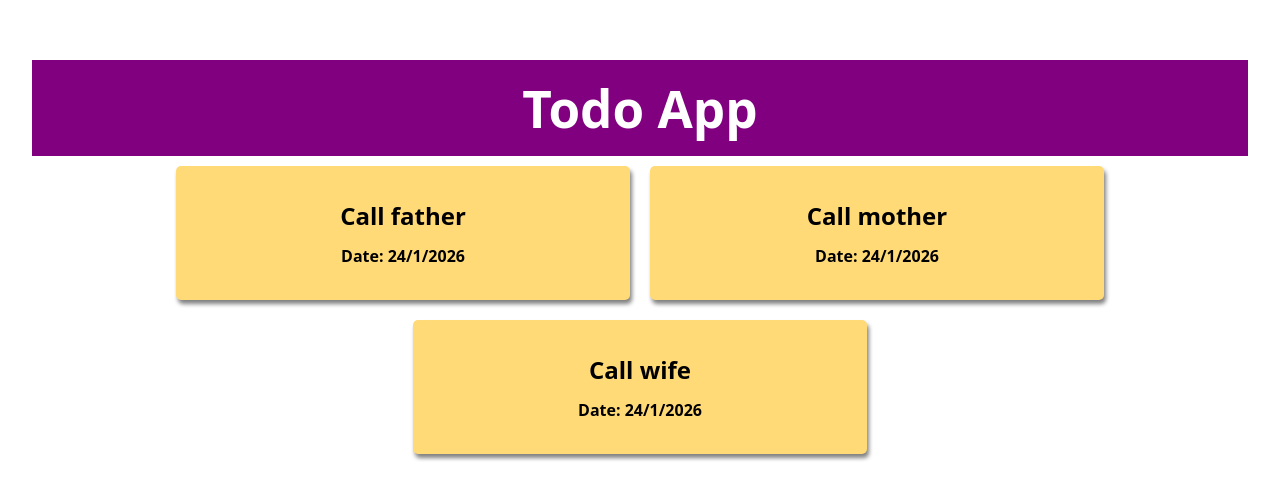
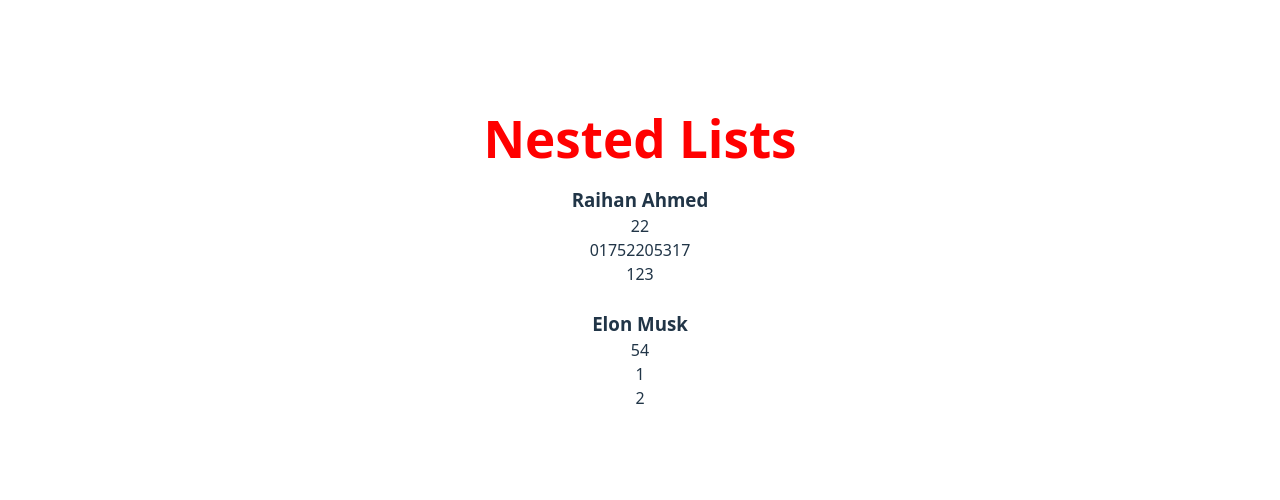
Before and after one commit to raihan2500/React, a React (Vite) app in the folder project1/: page / in a window 1280 px wide. Shown: the part 138-638 px from the top of the page. Built offline with nearby package versions, Linux system fonts and the light colour scheme.

Commit message:
Class 14: Nested list

```diff
--- a/project1/src/App.jsx
+++ b/project1/src/App.jsx
@@ -1,4 +1,4 @@
-import { useState } from 'react'
+import { use, useState } from 'react'
 import reactLogo from './assets/react.svg'
 import viteLogo from '/vite.svg'
 import './App.css'
@@ -7,13 +7,51 @@ import Card from './components/Card'
 import Data from './data.json'
 import {v4 as uuidv4} from "uuid";
 
+const users = [
+  {
+    fullName: "Raihan Ahmed",
+    age: 22,
+    phones:[
+      {home: "01752205317"},
+      {office: "123"}
+    ]
+  },
+
+  {
+    fullName: "Elon Musk",
+    age: 54,
+    phones:[
+      {home: "1"},
+      {office:"2"}
+    ]
+  }
+]
+
+
 function App(){
 
-  return <div>
-    <h1 className='headingStyle'>Todo App</h1>
-    {Data.map((item) => <Card key = {uuidv4()} titleText = {item.title} descText = {item.descText} />)}
+  return(
+    <div>
+      <h1 style={{margin:"20px", color: "red"}} >Nested Lists</h1>
+      {
+        users.map((user, index)=>
+        <article key={index}>
+          <h3>{user.fullName}</h3>
+          <p>{user.age} </p>
+          {
+            user.phones.map((phone, index) =>
+            <div>
+              <p>{phone.home} </p>
+              <p>{phone.office} </p>
+            </div>
+            )
+          }
+          <br />
+        </article>)
+      }
 
-  </div>
+    </div>
+  )
 
 
 }
```
